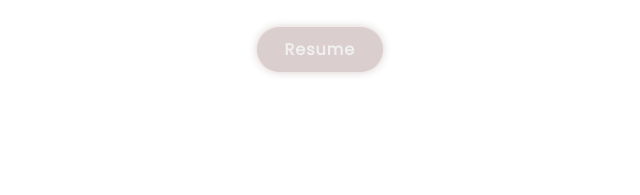
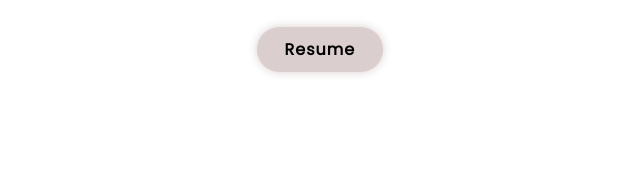
Before and after one commit to Purushottam143/Portfolio, a plain HTML site: page index.html in a window 1280 px wide. Shown: the part 507-702 px from the top of the page, 204-844 px from the left. Drawn offline with nearby package versions, Linux system fonts and the light colour scheme.

Commit message:
Update style.css

```diff
--- a/css/style.css
+++ b/css/style.css
@@ -13,8 +13,8 @@
 
 :root {
     --bg-color:#fff;
-    --second-bg-color:#f0f0f0;
-    --text-color:#;
+    --second-bg-color:;
+    --text-color:#000;
     --main-color:#dacece;
 }
 
```
